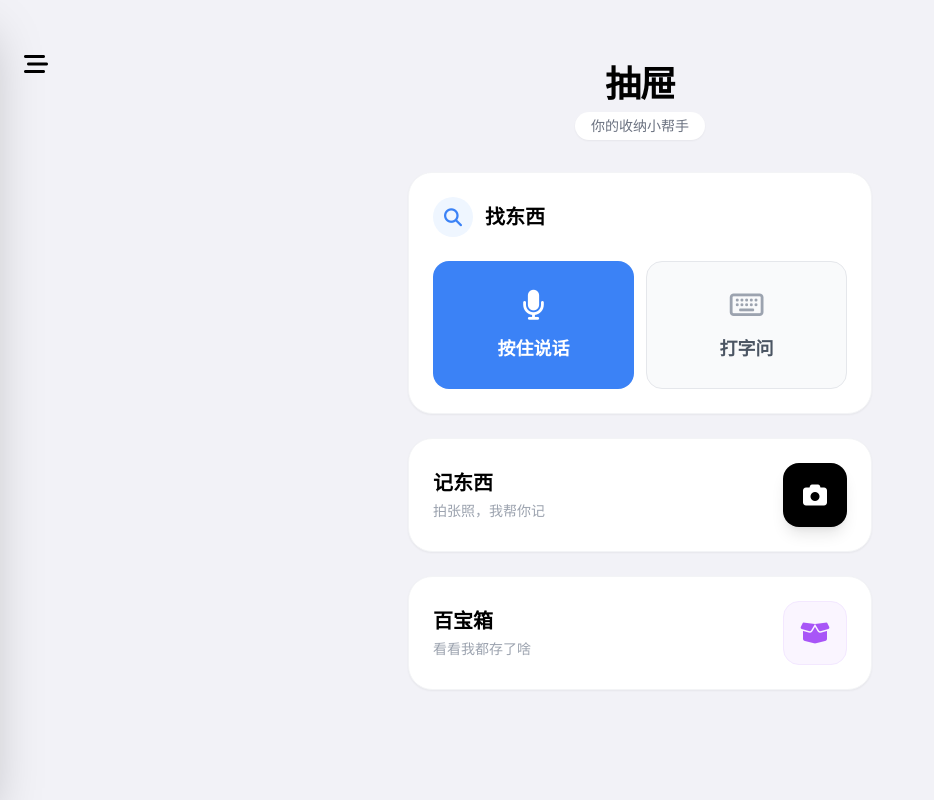
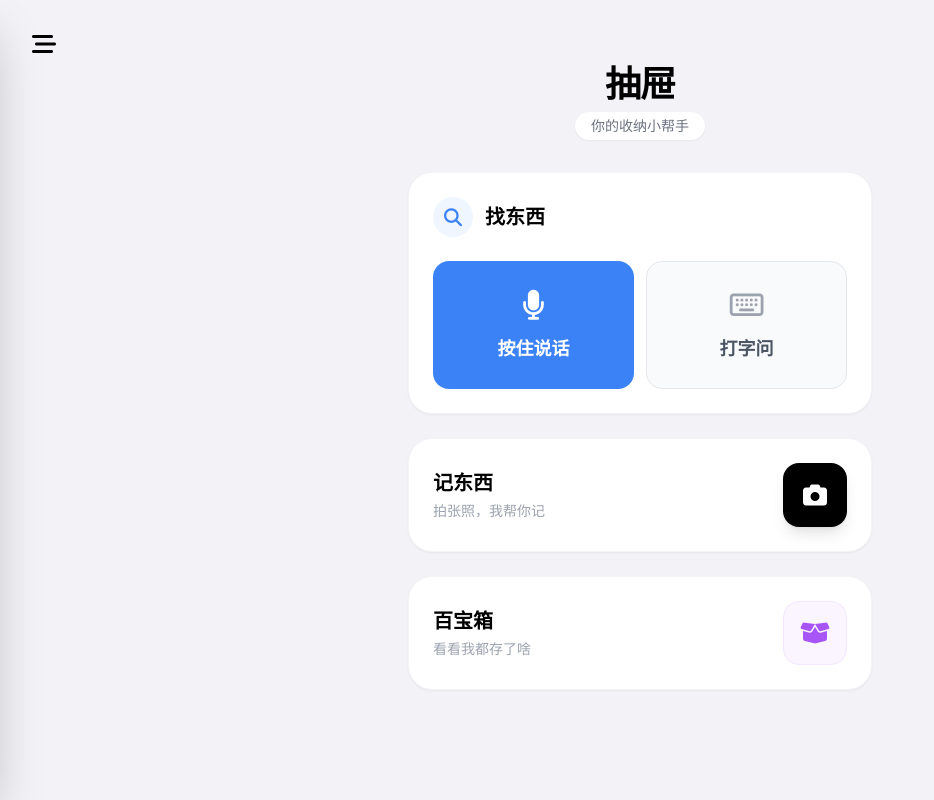
Before and after one commit to casper-jh-chang/Trace-App, a React (Vite) app: page / in a window 1280 px wide. Shown: the whole page, without its empty margins (0-934 px from the left). Built offline with nearby package versions, Linux system fonts and the light colour scheme; no server answers.

Commit message:
style(App): 调整按钮的垂直位置从top-12到top-6
统一所有页面中按钮的垂直位置，提升视觉一致性

```diff
--- a/App.tsx
+++ b/App.tsx
@@ -122,7 +122,7 @@ const App: React.FC = () => {
     <div className="min-h-screen bg-[#F2F2F7] flex flex-col relative overflow-hidden text-black">
       <button
         onClick={() => setIsSidebarOpen(true)}
-        className="fixed top-12 left-6 z-50 text-black hover:opacity-70 transition-opacity"
+        className="fixed top-6 left-6 z-50 w-10 h-10 flex items-center justify-center text-black hover:opacity-70 transition-opacity"
       >
         <i className="fa-solid fa-bars-staggered text-2xl"></i>
       </button>
@@ -183,7 +183,7 @@ const App: React.FC = () => {
           <div className="h-full overflow-y-auto pt-12">
             <button
               onClick={() => { setActiveTab('home'); setPendingImage(null); }}
-              className="fixed top-12 right-6 z-50 w-10 h-10 bg-gray-100 rounded-full flex items-center justify-center text-black active:scale-90 transition-all shadow-sm"
+              className="fixed top-6 right-6 z-50 w-10 h-10 bg-gray-100 rounded-full flex items-center justify-center text-black active:scale-90 transition-all shadow-sm"
             >
               <i className="fa-solid fa-house"></i>
             </button>
@@ -199,7 +199,7 @@ const App: React.FC = () => {
           <div className="h-full">
              <button
               onClick={() => { setActiveTab('home'); setLiveAutoStart(false); }}
-              className="fixed top-12 right-6 z-50 w-10 h-10 bg-gray-100 rounded-full flex items-center justify-center text-black active:scale-90 transition-all shadow-sm"
+              className="fixed top-6 right-6 z-50 w-10 h-10 bg-gray-100 rounded-full flex items-center justify-center text-black active:scale-90 transition-all shadow-sm"
             >
               <i className="fa-solid fa-house"></i>
             </button>
@@ -216,7 +216,7 @@ const App: React.FC = () => {
           <div className="h-full">
             <button
               onClick={() => setActiveTab('home')}
-              className="fixed top-12 right-6 z-50 w-10 h-10 bg-gray-100 rounded-full flex items-center justify-center text-black active:scale-90 transition-all shadow-sm"
+              className="fixed top-6 right-6 z-50 w-10 h-10 bg-gray-100 rounded-full flex items-center justify-center text-black active:scale-90 transition-all shadow-sm"
             >
               <i className="fa-solid fa-house"></i>
             </button>
```
